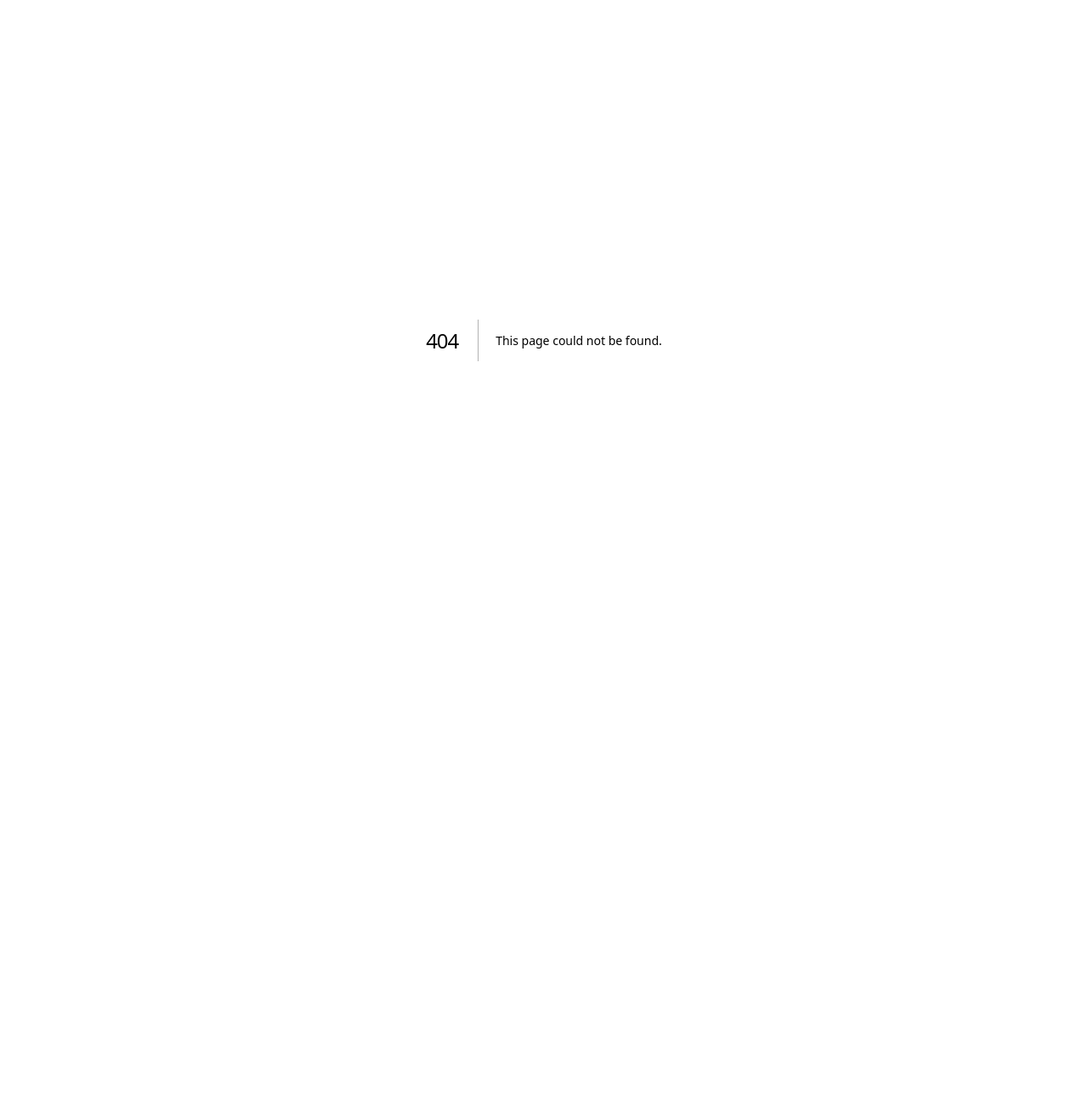
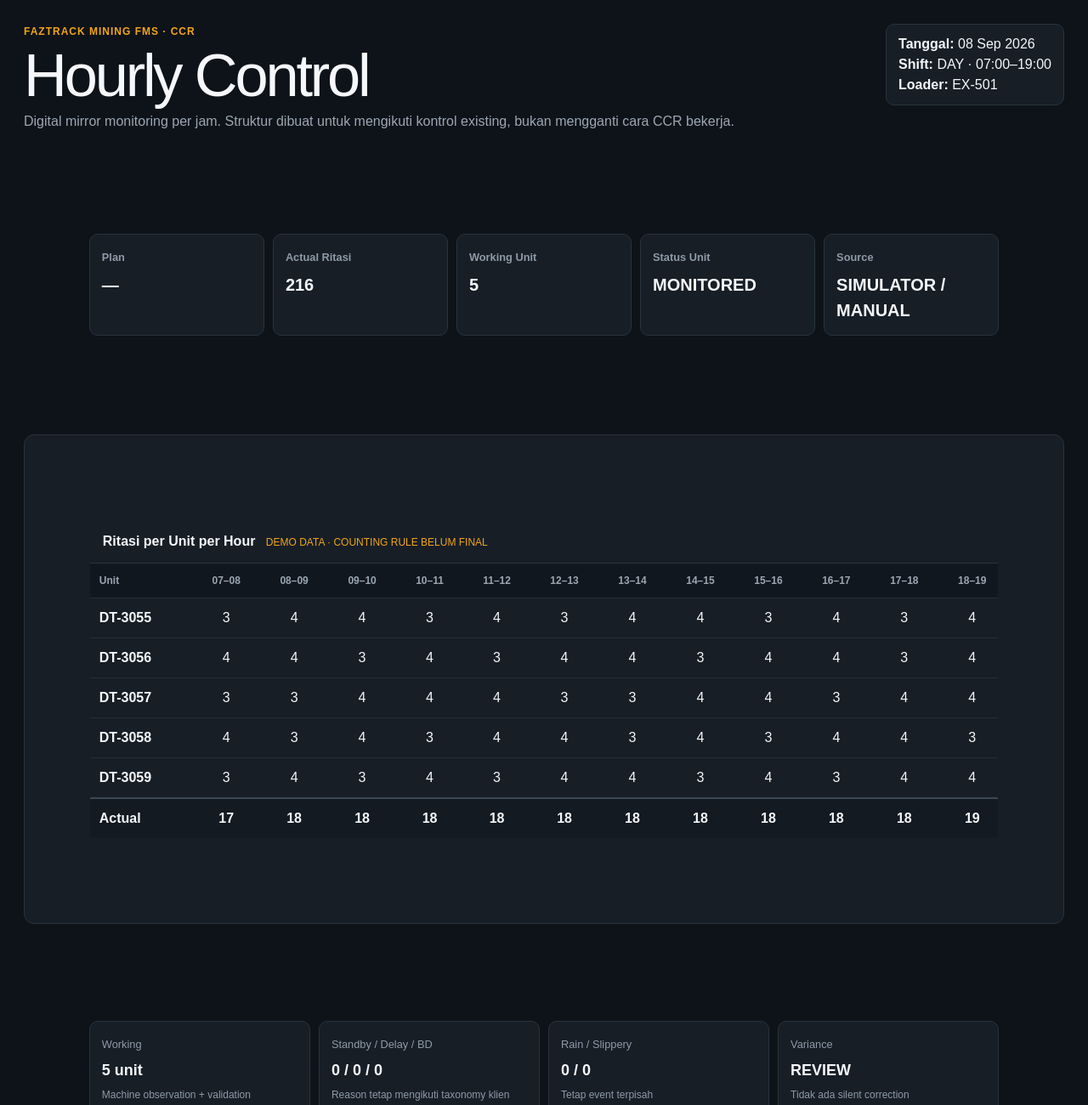
Before and after one commit to ismalzeva/Faztrack-Mining-Tech-, a Next.js app: page /fms/ccr-hourly in a window 1280 px wide. Before the commit this address had no page. Shown: the top 1300 px of the page at 85% size. Before the commit the page ends 800 px from the top, so only its background shows below. Built offline with nearby package versions, Linux system fonts and the light colour scheme.

Commit message:
feat(fms): add CCR hourly control digital mirror

```diff
--- /dev/null
+++ b/app/fms/ccr-hourly/page.tsx
@@ -0,0 +1,72 @@
+export const metadata = {
+  title: "Faztrack FMS — CCR Hourly Control",
+  description: "Digital mirror hourly control untuk CCR.",
+};
+
+const hours = ["07–08", "08–09", "09–10", "10–11", "11–12", "12–13", "13–14", "14–15", "15–16", "16–17", "17–18", "18–19"];
+const rows = [
+  { unit: "DT-3055", values: [3,4,4,3,4,3,4,4,3,4,3,4] },
+  { unit: "DT-3056", values: [4,4,3,4,3,4,4,3,4,4,3,4] },
+  { unit: "DT-3057", values: [3,3,4,4,4,3,3,4,4,3,4,4] },
+  { unit: "DT-3058", values: [4,3,4,3,4,4,3,4,3,4,4,3] },
+  { unit: "DT-3059", values: [3,4,3,4,3,4,4,3,4,3,4,4] },
+];
+
+export default function CcrHourlyPage() {
+  const totals = hours.map((_, index) => rows.reduce((sum, row) => sum + row.values[index], 0));
+  const totalRitasi = totals.reduce((sum, value) => sum + value, 0);
+
+  return (
+    <main style={{ minHeight: "100vh", background: "#0e1319", color: "#f5f7fa", padding: 28, fontFamily: "Arial, sans-serif" }}>
+      <div style={{ maxWidth: 1400, margin: "0 auto" }}>
+        <header style={{ display: "flex", justifyContent: "space-between", alignItems: "flex-start", gap: 20, marginBottom: 20 }}>
+          <div>
+            <p style={{ margin: 0, color: "#f2a51a", fontWeight: 700, fontSize: 12, letterSpacing: 1 }}>FAZTRACK MINING FMS · CCR</p>
+            <h1 style={{ margin: "7px 0 5px" }}>Hourly Control</h1>
+            <p style={{ margin: 0, color: "#9ca7b3" }}>Digital mirror monitoring per jam. Struktur dibuat untuk mengikuti kontrol existing, bukan mengganti cara CCR bekerja.</p>
+          </div>
+          <div style={{ background: "#171e26", border: "1px solid #29333e", borderRadius: 10, padding: "11px 14px" }}>
+            <div><b>Tanggal:</b> 08 Sep 2026</div><div><b>Shift:</b> DAY · 07:00–19:00</div><div><b>Loader:</b> EX-501</div>
+          </div>
+        </header>
+
+        <section style={{ display: "grid", gridTemplateColumns: "repeat(5,minmax(0,1fr))", gap: 10, marginBottom: 16 }}>
+          {[
+            ["Plan", "—"],
+            ["Actual Ritasi", totalRitasi],
+            ["Working Unit", rows.length],
+            ["Status Unit", "MONITORED"],
+            ["Source", "SIMULATOR / MANUAL"],
+          ].map(([label, value]) => <div key={String(label)} style={{ background: "#171e26", border: "1px solid #29333e", borderRadius: 10, padding: 14 }}><small style={{ color: "#8f9aa7", fontWeight: 700 }}>{label}</small><div style={{ fontSize: 20, fontWeight: 700, marginTop: 6 }}>{value}</div></div>)}
+        </section>
+
+        <section style={{ background: "#171e26", border: "1px solid #29333e", borderRadius: 12, overflow: "hidden" }}>
+          <div style={{ padding: "13px 15px", borderBottom: "1px solid #29333e" }}><strong>Ritasi per Unit per Hour</strong> <span style={{ color: "#f2a51a", marginLeft: 8, fontSize: 12 }}>DEMO DATA · COUNTING RULE BELUM FINAL</span></div>
+          <div style={{ overflowX: "auto" }}>
+            <table style={{ borderCollapse: "collapse", width: "100%", minWidth: 1150, textAlign: "center" }}>
+              <thead><tr style={{ background: "#11171e", color: "#9ba6b2", fontSize: 12 }}><th style={{ padding: 11, textAlign: "left" }}>Unit</th>{hours.map((hour) => <th key={hour} style={{ padding: 11 }}>{hour}</th>)}<th style={{ padding: 11 }}>Total</th></tr></thead>
+              <tbody>
+                {rows.map((row) => <tr key={row.unit} style={{ borderTop: "1px solid #242e39" }}><td style={{ padding: 11, textAlign: "left", fontWeight: 700 }}>{row.unit}</td>{row.values.map((value, index) => <td key={index} style={{ padding: 11 }}>{value}</td>)}<td style={{ padding: 11, fontWeight: 700, color: "#f2a51a" }}>{row.values.reduce((a,b)=>a+b,0)}</td></tr>)}
+                <tr style={{ borderTop: "2px solid #3c4855", background: "#131a22", fontWeight: 700 }}><td style={{ padding: 11, textAlign: "left" }}>Actual</td>{totals.map((value, index) => <td key={index} style={{ padding: 11 }}>{value}</td>)}<td style={{ padding: 11, color: "#f2a51a" }}>{totalRitasi}</td></tr>
+              </tbody>
+            </table>
+          </div>
+        </section>
+
+        <section style={{ display: "grid", gridTemplateColumns: "repeat(4,minmax(0,1fr))", gap: 10, marginTop: 14 }}>
+          {[
+            ["Working", "5 unit", "Machine observation + validation"],
+            ["Standby / Delay / BD", "0 / 0 / 0", "Reason tetap mengikuti taxonomy klien"],
+            ["Rain / Slippery", "0 / 0", "Tetap event terpisah"],
+            ["Variance", "REVIEW", "Tidak ada silent correction"],
+          ].map(([title, value, note]) => <div key={title} style={{ background: "#171e26", border: "1px solid #29333e", borderRadius: 10, padding: 14 }}><small style={{ color: "#8f9aa7" }}>{title}</small><div style={{ margin: "6px 0", fontSize: 18, fontWeight: 700 }}>{value}</div><div style={{ color: "#8f9aa7", fontSize: 12 }}>{note}</div></div>)}
+        </section>
+
+        <div style={{ marginTop: 18, display: "flex", gap: 10 }}>
+          <a href="/fms/p2h" style={{ color: "#d9e0e7", textDecoration: "none", border: "1px solid #3a4653", borderRadius: 8, padding: "10px 13px" }}>← Digital P2H</a>
+          <a href="/fms/pre-poc" style={{ color: "#111", textDecoration: "none", background: "#f2a51a", borderRadius: 8, padding: "10px 13px", fontWeight: 700 }}>Telemetry Simulator</a>
+        </div>
+      </div>
+    </main>
+  );
+}
```
